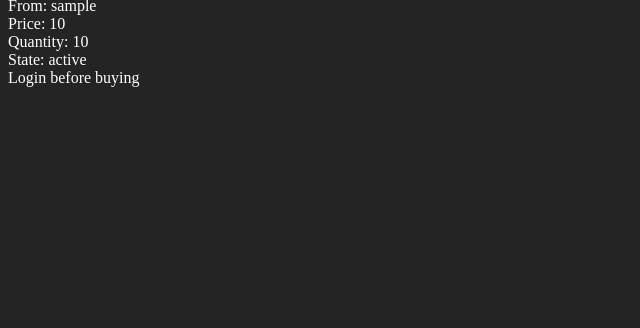
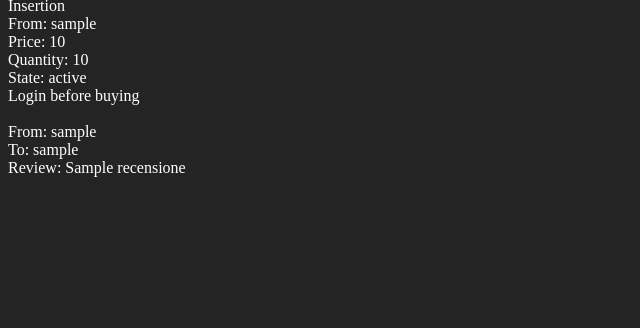
Before and after one commit to LucaBarban/progettobasimod2, a Flask app: template app/templates/book.html in a window 1280 px wide. Shown: the part 472-800 px from the top of the page, without its empty margins (0-640 px from the left). Run offline with Flask 3, Linux system fonts and the light colour scheme; the template is opened without the code that fills it: most values are stand-ins (such as "Sample title", 1, 10 or a date in 2020).

Commit message:
Added reviews to `/book`

```diff
--- a/app/models/booksgenre.py
+++ b/app/models/booksgenre.py
@@ -6,7 +6,7 @@ from app.models.book import Book
 from app.models.genre import Genre
 
 
-class Bookgenre(Base):
+class Booksgenre(Base):
     __tablename__ = "booksgenres"
 
     fk_idb: Mapped[int] = mapped_column(
--- a/app/models/history.py
+++ b/app/models/history.py
@@ -1,7 +1,7 @@
 from datetime import date as dt
 
 from sqlalchemy import Column, ForeignKey, Integer, Sequence
-from sqlalchemy.orm import Mapped, mapped_column
+from sqlalchemy.orm import Mapped, mapped_column, relationship
 
 from app.database import Base
 from app.models.book import Book
@@ -22,5 +22,8 @@ class History(Base):
     fk_book: Mapped[int] = mapped_column(ForeignKey(Book.id))
     state: Mapped[str]
 
+    buyer: Mapped[User] = relationship(User, foreign_keys=[fk_buyer])
+    seller: Mapped[User] = relationship(User, foreign_keys=[fk_seller])
+
     def __repr__(self) -> str:
         return f"History {{{self.id}, {self.date}, {self.quantity}, {self.status}, {self.recensione}, {self.fk_buyer}, {self.fk_seller}, {self.fk_book}, {self.state}}}"
--- a/app/templates/book.html
+++ b/app/templates/book.html
@@ -35,6 +35,7 @@
 
 <div>
     {% for insertion in insertions %}
+        <br />
         <div> Insertion </div>
         <div> From: {{ insertion.user.username }} </div>
         <div> Price: {{ insertion.price }} </div>
@@ -52,4 +53,11 @@
     {% endfor %}
 </div>
 
+{% for review in reviews %}
+    <br />
+    <div> From: {{ review.buyer.username }} </div>
+    <div> To: {{ review.seller.username }} </div>
+    <div> Review: {{ review.recensione }} </div>
+{% endfor %}
+
 {% endblock content %}
```
Also changed, not shown: app/routes/book.py (+6 -1 lines).
